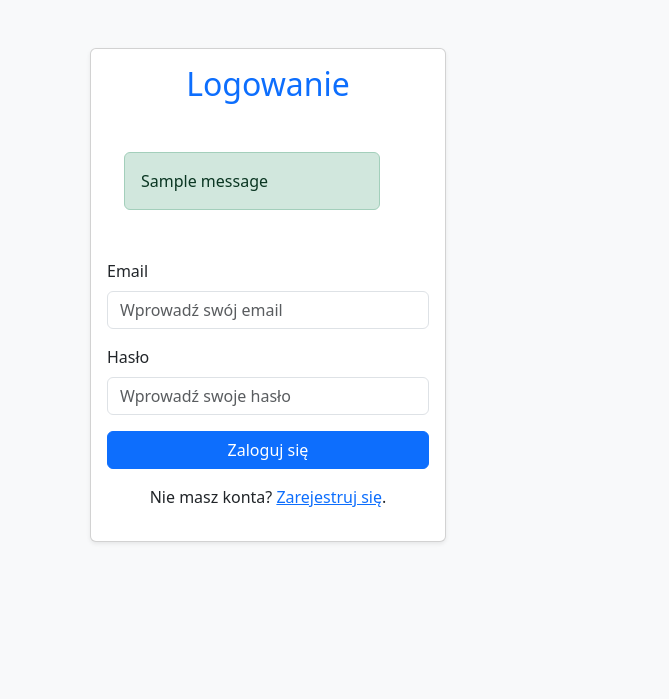
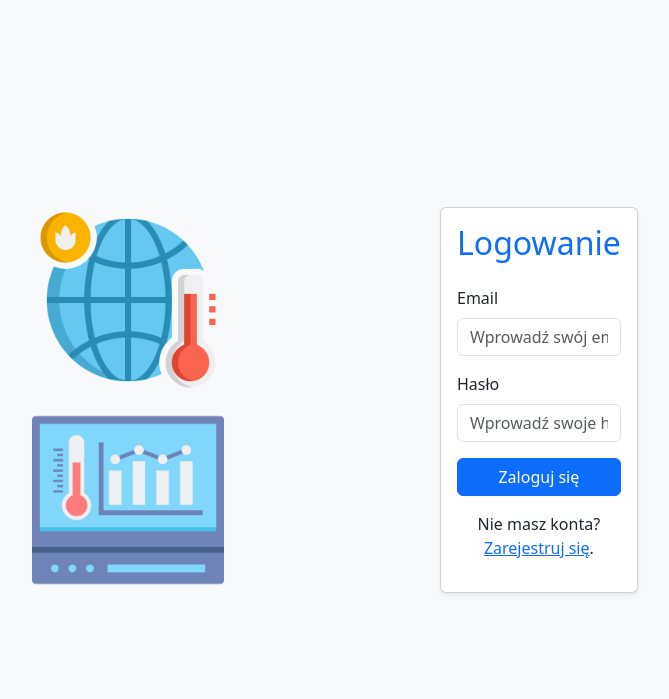
Before and after one commit to mh00909/EnvironmentMonitor, a Flask app: page /auth/login in a window 1280 px wide; the page is wider, and only the part inside the window is pictured. Shown: the top 699 px of that part, without its empty margins (372-1041 px from the left). Run offline with Flask 3, Linux system fonts and the light colour scheme; one stand-in notice (Sample message) is shown.

Commit message:
Ostateczna wersja (1)

```diff
--- a/project/app/database.py
+++ b/project/app/database.py
@@ -24,7 +24,6 @@ def init_db():
     )
     ''')
 
-    # Tabela urządzeń
     # Tabela urządzeń
     cursor.execute('''
     CREATE TABLE IF NOT EXISTS devices (
--- a/project/app/routes/config.py
+++ b/project/app/routes/config.py
@@ -1,6 +1,6 @@
 from flask import Blueprint, jsonify, request, render_template
 import requests
-from app.mqtt_handler import mqtt_client  # Import klienta MQTT
+from app.mqtt_handler import mqtt_client
 import json
 
 
--- a/project/app/routes/devices.py
+++ b/project/app/routes/devices.py
@@ -218,7 +218,6 @@ def register_device():
                        (user_id, 'transferred', device_id))
         conn.commit()
 
-        # Logowanie przeniesienia urządzenia
         cursor.execute('INSERT INTO device_logs (device_id, action, old_user_id, new_user_id) VALUES (?, ?, ?, ?)',
                        (device_id, 'transfer', current_owner, user_id))
         conn.commit()
@@ -308,7 +307,6 @@ def transfer_device():
         cursor.execute('UPDATE metrics SET user_id = ? WHERE user_id = ? AND device_id = ?',
                        (new_owner_id, user_id, device_id))
 
-        # Opcjonalnie: Zaktualizuj subskrypcje
         cursor.execute('DELETE FROM subscriptions WHERE user_id = ? AND topic LIKE ?',
                        (user_id, f"/{user_id}/{device_id}/%"))
 
--- a/project/app/templates/index.html
+++ b/project/app/templates/index.html
@@ -145,7 +145,6 @@
             </button>
         </div>
 
-        <!-- Configuration Info -->
         <div class="config-box mt-4">
             <div id="mode-status" class="text-center">Łączenie...</div>
             <div class="t-1 mt-3">
@@ -163,7 +162,6 @@
         </div>
     </div>
 
-    <!-- JavaScript -->
     <script>
         const selectedUserId = localStorage.getItem('selectedUserId');
         if (selectedUserId) {
--- a/project/app/templates/login.html
+++ b/project/app/templates/login.html
@@ -5,30 +5,42 @@
     <meta name="viewport" content="width=device-width, initial-scale=1.0">
     <title>Login</title>
     <link href="https://cdn.jsdelivr.net/npm/bootstrap@5.3.0-alpha3/dist/css/bootstrap.min.css" rel="stylesheet">
+    <style>
+        .outer-container {
+            margin-top: 100px;
+            padding: 100px;
+            display: flex;
+            flex-direction: row;
+            justify-content: space-between;
+            align-items: center;
+        }
+        img {
+            width: 200px;
+            margin-left: 300px;
+            margin-right: 200px;
+        }
+        .card {
+            margin-right: 500px;
+        }
+    </style>
 </head>
 <body class="bg-light">
 
+<div class="outer-container">
+
+
+    <div class="img-container">
+        <img src="{{ url_for('static', filename='images/global-warming.png') }}" alt="img1">
+        <img src="{{ url_for('static', filename='images/monitoring.png') }}" alt="img2">
+    </div>
+
     <div class="container">
-    <div class="row justify-content-center mt-5">
-        <div class="col-md-6 col-lg-4">
+        <!-- <div class="row justify-content-center mt-5">
+            <div class="col-md-6 col-lg-4"> -->
                 <div class="card shadow-sm">
                     <div class="card-body">
                         <h2 class="text-center text-primary mb-4">Logowanie</h2>
 
-                    <!-- Flash Messages -->
-                    {% with messages = get_flashed_messages(with_categories=true) %}
-                        {% if messages %}
-                            <div class="alert alert-dismissible fade show" role="alert">
-                                {% for category, message in messages %}
-                                    <div class="alert alert-{{ category }} mt-2">
-                                        {{ message }}
-                                    </div>
-                                {% endfor %}
-                            </div>
-                        {% endif %}
-                    {% endwith %}
-
-                    <!-- Login Form -->
                         <form method="POST">
                             <div class="mb-3">
                                 <label for="email" class="form-label">Email</label>
@@ -41,14 +53,16 @@
                             <button type="submit" class="btn btn-primary w-100">Zaloguj się</button>
                         </form>
 
-                    <!-- Registration Link -->
                         <p class="text-center mt-3">
                             Nie masz konta? <a href="{{ url_for('auth.register') }}">Zarejestruj się</a>.
                         </p>
                     </div>
+                <!-- </div>
+            </div> -->
         </div>
     </div>
-    </div>
+
+
 </div>
 
 <!-- Bootstrap JS -->
--- a/project/app/templates/wifi_config.html
+++ b/project/app/templates/wifi_config.html
@@ -33,13 +33,13 @@
                     document.getElementById('status-message').textContent = `ESP32 działa w trybie AP. IP: ${data.ip}`;
                 } else {
                     document.getElementById('status-message').textContent = "ESP32 nie działa w trybie AP. Połącz się z odpowiednią siecią Wi-Fi.";
-                    document.getElementById('wifiForm').style.display = 'none'; // Ukryj formularz
+                    document.getElementById('wifiForm').style.display = 'none';
                 }
             })
             .catch(error => {
                 console.error("Błąd połączenia z API /sync_mode:", error);
                 document.getElementById('status-message').textContent = "Nie udało się połączyć z ESP32.";
-                document.getElementById('wifiForm').style.display = 'none'; // Ukryj formularz
+                document.getElementById('wifiForm').style.display = 'none';
             });
     </script>
 
```
Also changed, not shown: project/app/templates/config.html (+4 -8 lines), project/app/templates/register.html (+33 -21 lines), project/app/templates/transfer_device.html (+1 -9 lines), README.md, project/app/static/images/environmental.png (added), project/app/static/images/global-warming.png (added), project/app/static/images/humidity.png (added), project/app/static/images/monitoring.png (added), project/environment_monitor.db, 3 other files. Lines whose indentation alone changed are shown as unchanged.
